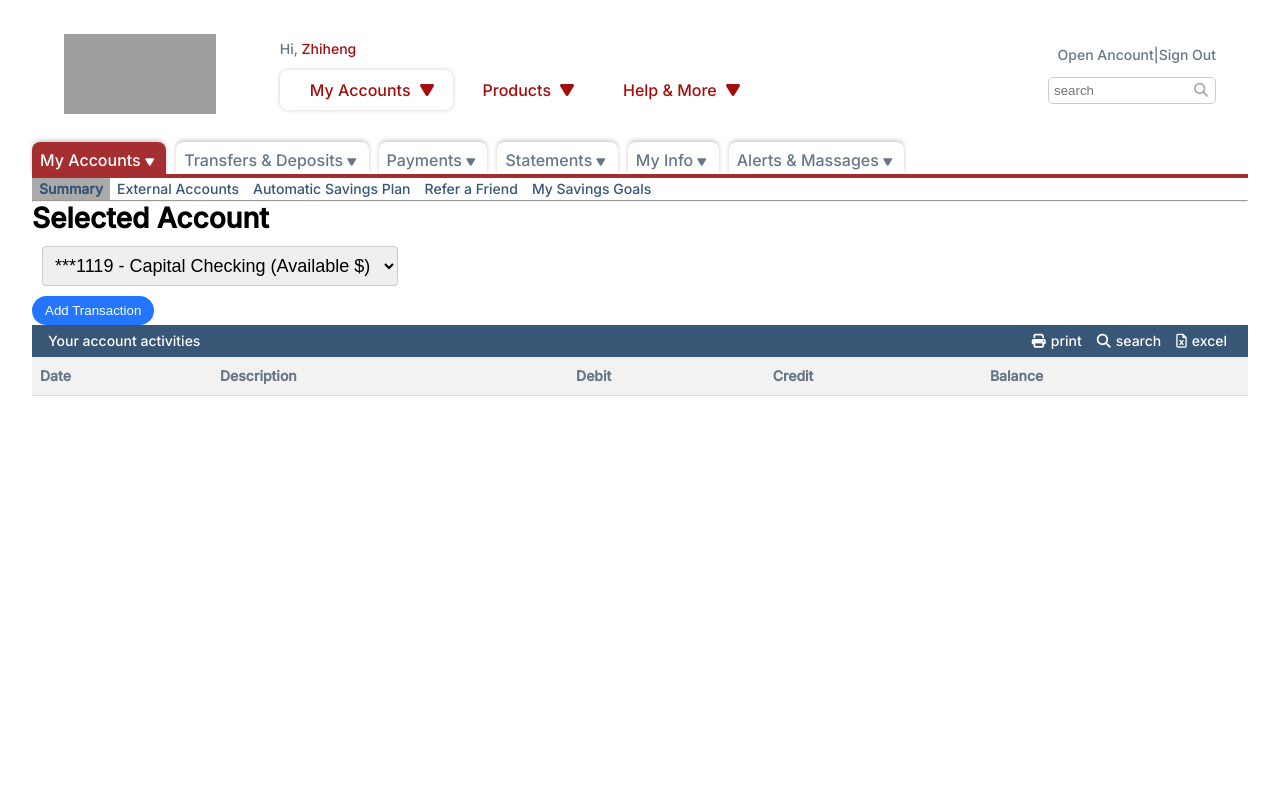
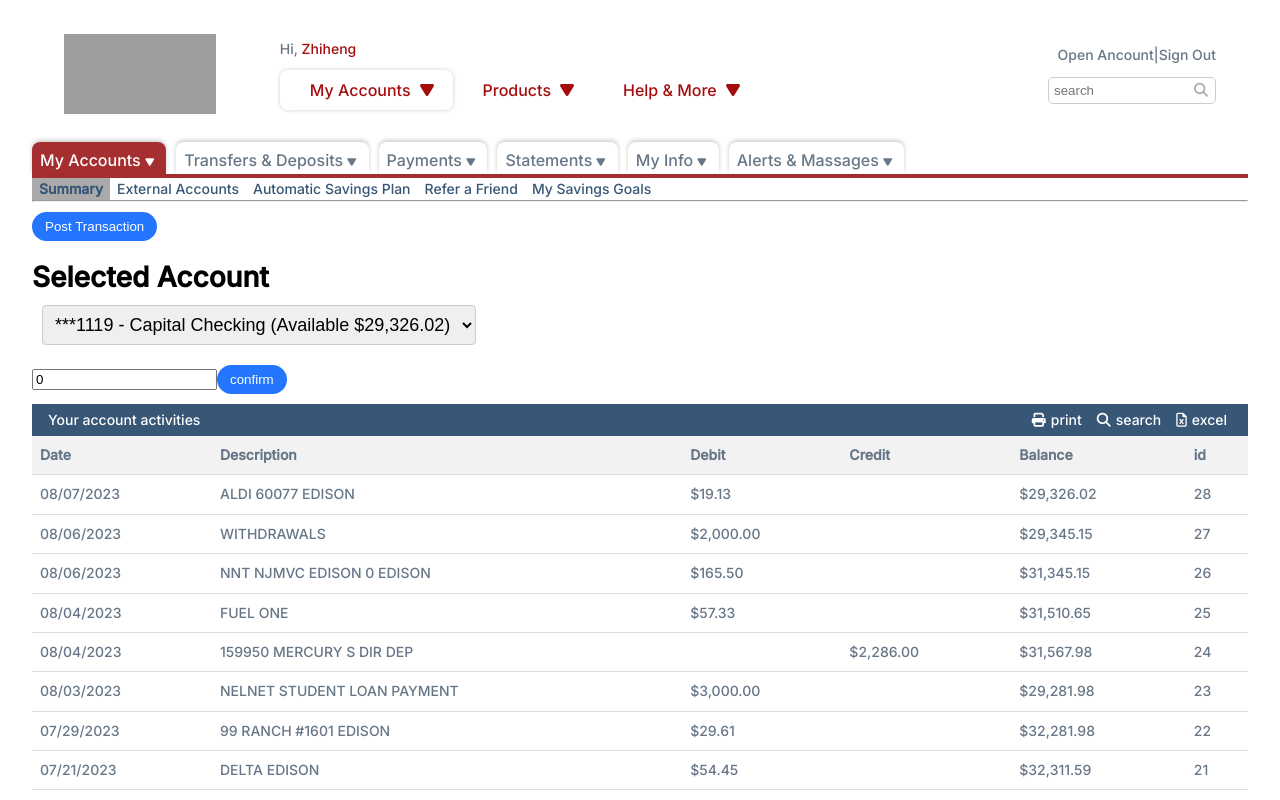
Before and after one commit to QuinnFeng/banking-static, a React (Vite) app: page / in a window 1280 px wide. Shown: the top 800 px of the page. Built offline with nearby package versions, Linux system fonts and the light colour scheme; data requests are answered from the project's data file; grey boxes are pictures that could not be loaded.

Commit message:
fixed context wrapper issue

```diff
--- a/db.json
+++ b/db.json
@@ -1,4 +1,234 @@
 {
-  "accounts": [{ "id": 0, "balance": 500 }],
-  "transactions": [{}]
+  "accounts": [
+    {
+      "id": 0,
+      "balance": 29326.019999999997
+    }
+  ],
+  "transactions": [
+    {
+      "date": "05/27/2023",
+      "description": "DDA DEPOSIT",
+      "isDeposit": true,
+      "amount": 500,
+      "balance": 500,
+      "id": 1
+    },
+    {
+      "date": "06/02/2023",
+      "description": "159950 MERCURY S DIR DEP",
+      "isDeposit": true,
+      "amount": 10000,
+      "balance": 10500,
+      "id": 2
+    },
+    {
+      "date": "06/09/2023",
+      "description": "159950 MERCURY S DIR DEP",
+      "isDeposit": true,
+      "amount": 2286,
+      "balance": 12786,
+      "id": 3
+    },
+    {
+      "date": "06/15/2023",
+      "description": "ALDI 60077 EDISON",
+      "isDeposit": false,
+      "amount": 42.84,
+      "balance": 12743.16,
+      "id": 4
+    },
+    {
+      "date": "06/15/2023",
+      "description": "199 RANCH #1601 EDISON",
+      "isDeposit": false,
+      "amount": 12.38,
+      "balance": 12730.78,
+      "id": 5
+    },
+    {
+      "date": "06/16/2023",
+      "description": "159950 MERCURY S DIR DEP",
+      "isDeposit": true,
+      "amount": 10000,
+      "balance": 22730.78,
+      "id": 6
+    },
+    {
+      "date": "06/21/2023",
+      "description": "LOWE'S #692 1345 CEN PISCAT",
+      "isDeposit": false,
+      "amount": 42.61,
+      "balance": 22688.17,
+      "id": 7
+    },
+    {
+      "date": "06/23/2023",
+      "description": "159950 MERCURY S DIR DEP",
+      "isDeposit": true,
+      "amount": 2286,
+      "balance": 24974.17,
+      "id": 8
+    },
+    {
+      "date": "06/26/2023",
+      "description": "ALDI 60077 EDISON",
+      "isDeposit": false,
+      "amount": 25.19,
+      "balance": 24948.98,
+      "id": 9
+    },
+    {
+      "date": "06/26/2023",
+      "description": "DELTA EDISON",
+      "isDeposit": false,
+      "amount": 57.02,
+      "balance": 24891.96,
+      "id": 10
+    },
+    {
+      "date": "06/28/2023",
+      "description": "Zelle To BEIHONG FENG 888-7",
+      "isDeposit": false,
+      "amount": 1000,
+      "balance": 23891.96,
+      "id": 11
+    },
+    {
+      "date": "06/30/2023",
+      "description": "159950 MERCURY S DIR DEP",
+      "isDeposit": true,
+      "amount": 7047.18,
+      "balance": 30939.14,
+      "id": 12
+    },
+    {
+      "date": "07/02/2023",
+      "description": "ALDI 60077 EDISON",
+      "isDeposit": false,
+      "amount": 21.15,
+      "balance": 30917.989999999998,
+      "id": 13
+    },
+    {
+      "date": "07/03/2023",
+      "description": "NELNET STUDENT LOAN PAYMENT",
+      "isDeposit": false,
+      "amount": 3000,
+      "balance": 27917.989999999998,
+      "id": 14
+    },
+    {
+      "date": "07/06/2023",
+      "description": "DELTA EDISON",
+      "isDeposit": false,
+      "amount": 56.85,
+      "balance": 27861.14,
+      "id": 15
+    },
+    {
+      "date": "07/07/2023",
+      "description": "159950 MERCURY S DIR DEP",
+      "isDeposit": true,
+      "amount": 2286,
+      "balance": 30147.14,
+      "id": 16
+    },
+    {
+      "date": "07/14/2023",
+      "description": "99 RANCH #1601 EDISON",
+      "isDeposit": false,
+      "amount": 15.6,
+      "balance": 30131.54,
+      "id": 17
+    },
+    {
+      "date": "07/15/2023",
+      "description": "ALDI 60077 EDISON",
+      "isDeposit": false,
+      "amount": 24.22,
+      "balance": 30107.32,
+      "id": 18
+    },
+    {
+      "date": "07/21/2023",
+      "description": "159950 MERCURY S DIR DEP",
+      "isDeposit": true,
+      "amount": 2286,
+      "balance": 32393.32,
+      "id": 19
+    },
+    {
+      "date": "07/21/2023",
+      "description": "ALDI 60077 EDISON",
+      "isDeposit": false,
+      "amount": 27.28,
+      "balance": 32366.04,
+      "id": 20
+    },
+    {
+      "date": "07/21/2023",
+      "description": "DELTA EDISON",
+      "isDeposit": false,
+      "amount": 54.45,
+      "balance": 32311.59,
+      "id": 21
+    },
+    {
+      "date": "07/29/2023",
+      "description": "99 RANCH #1601 EDISON",
+      "isDeposit": false,
+      "amount": 29.61,
+      "balance": 32281.98,
+      "id": 22
+    },
+    {
+      "date": "08/03/2023",
+      "description": "NELNET STUDENT LOAN PAYMENT",
+      "isDeposit": false,
+      "amount": 3000,
+      "balance": 29281.98,
+      "id": 23
+    },
+    {
+      "date": "08/04/2023",
+      "description": "159950 MERCURY S DIR DEP",
+      "isDeposit": true,
+      "amount": 2286,
+      "balance": 31567.98,
+      "id": 24
+    },
+    {
+      "date": "08/04/2023",
+      "description": "FUEL ONE",
+      "isDeposit": false,
+      "amount": 57.33,
+      "balance": 31510.649999999998,
+      "id": 25
+    },
+    {
+      "date": "08/06/2023",
+      "description": "NNT NJMVC EDISON 0 EDISON",
+      "isDeposit": false,
+      "amount": 165.5,
+      "balance": 31345.149999999998,
+      "id": 26
+    },
+    {
+      "date": "08/06/2023",
+      "description": "WITHDRAWALS",
+      "isDeposit": false,
+      "amount": 2000,
+      "balance": 29345.149999999998,
+      "id": 27
+    },
+    {
+      "date": "08/07/2023",
+      "description": "ALDI 60077 EDISON",
+      "isDeposit": false,
+      "amount": 19.13,
+      "balance": 29326.019999999997,
+      "id": 28
+    }
+  ]
 }
--- a/src/App.css
+++ b/src/App.css
@@ -107,6 +107,7 @@ img {
   padding: 0.375rem 0.75rem;
   border-radius: var(--size-30);
   transition: ease-in-out 0.3s;
+  margin: var(--size-10) 0;
 }
 
 .btn-white {
--- a/src/App.tsx
+++ b/src/App.tsx
@@ -6,12 +6,15 @@ import { Navigations } from "./components/navigation";
 import { Transactions } from "./components/transactions";
 import { Balance } from "./components/balance";
 import { transactionRequests } from "./api";
+import { TransactionProvider } from "./components/TransactionProvider";
+import { AddTransaction } from "./components/addTransaction";
+import { descriptions } from "./util/const";
 
 function App() {
   const [page, setPage] = useState("My Accounts");
   const [category, setCategory] = useState("My Accounts");
   const [type, setType] = useState("Summary");
-
+  const [isCreate, setIsCreate] = useState(false);
 
   return (
     <>
@@ -25,10 +28,29 @@ function App() {
         type={type}
         setType={setType}
       />
-      <section className="activities container">
-        <Balance />
-        <Transactions />
-      </section>
+      <button
+        className="btn"
+        onClick={() => setIsCreate(!isCreate)}
+      >
+        {isCreate ? "Home" : "Post Transaction"}
+      </button>
+      <TransactionProvider>
+        {isCreate ? (
+          <section>
+            <AddTransaction />
+          </section>
+        ) : (
+          <section className="activities container">
+            <Balance />
+            <Transactions />
+          </section>
+        )}
+      </TransactionProvider>
+      <datalist id="descriptions">
+        {descriptions.map((description) => (
+          <option key={description}>{description}</option>
+        ))}
+      </datalist>
     </>
   );
 }
--- a/src/api.ts
+++ b/src/api.ts
@@ -9,16 +9,21 @@ const getAllTransactions = () => {
   return fetch(`${baseUrl}/transactions`).then((data) => data.json());
 };
 
+const getTransactionById = (id: number):Promise<transaction> => {
+  return fetch(`${baseUrl}/transactions/${id}`).then((data) => data.json());
+};
+
 const postTransaction = ({
   date,
   description,
   isDeposit,
   amount,
+  balance
 }: Partial<transaction>) => {
   return fetch(`${baseUrl}/transactions`, {
     method: "POST",
     headers,
-    body: JSON.stringify({ date, description, isDeposit, amount }),
+    body: JSON.stringify({ date, description, isDeposit, amount,balance}),
   }).then((data) => data.json());
 };
 
@@ -52,4 +57,5 @@ export const transactionRequests = {
   postTransaction,
   getAccountBalance,
   updateAccountBalance,
+  getTransactionById
 };
--- a/src/components/TransactionProvider.tsx
+++ b/src/components/TransactionProvider.tsx
@@ -15,12 +15,13 @@ type TransactionContextType = {
   setIsLoading: (isLoading: boolean) => void;
   balance: number;
   setBalance: (balance: number) => void;
-  postTransaction: (
+  createTransaction: (
     date: string,
     description: string,
     isDeposit: boolean,
     amount: number
   ) => void;
+  deleteTransaction: (id: number) => void;
 };
 
 const TransactionContext = createContext<TransactionContextType>(
@@ -40,33 +41,36 @@ export const TransactionProvider = ({ children }: { children: ReactNode }) => {
   const fetchTransactions = () => {
     transactionRequests
       .getAllTransactions()
-      .then((transactions: Array<transaction>) => setTransactions(transactions))
+      .then((transactions: Array<transaction>) => setTransactions(transactions.reverse()))
       .catch((error) => console.error("Error fetching data:", error));
   };
 
   const fetchAccountBalance = () => {
     transactionRequests
       .getAccountBalance(0)
-      .then((b) => setBalance(b))
+      .then((b) => {
+        setBalance(b);
+      })
       .catch((error) => console.error("Error fetching balance:", error));
   };
 
-  const postTransaction = (
+  const createTransaction = (
     date: string,
     description: string,
     isDeposit: boolean,
     amount: number
   ) => {
-    const transaction: Partial<transaction> = {
+    const nextBalance = isDeposit ? balance + amount : balance - amount;
+    const nextTransaction: Partial<transaction> = {
       date,
       description,
       isDeposit,
       amount,
+      balance: nextBalance,
     };
     setIsLoading(true);
-    const nextBalance = isDeposit ? balance + amount : balance - amount;
     transactionRequests
-      .postTransaction(transaction)
+      .postTransaction(nextTransaction)
       .then(() =>
         transactionRequests.updateAccountBalance(0, { balance: nextBalance })
       )
@@ -74,9 +78,26 @@ export const TransactionProvider = ({ children }: { children: ReactNode }) => {
       .catch((error) => console.error(error))
       .finally(() => {
         setIsLoading(false);
+        fetchTransactions();
+        fetchAccountBalance();
       });
-    fetchTransactions();
-    fetchAccountBalance();
+  };
+
+  const deleteTransaction = async (id: number) => {
+    const trans = await transactionRequests.getTransactionById(id);
+    const { amount, isDeposit } = trans;
+    const nextBalance = isDeposit ? balance - amount : balance + amount;
+    transactionRequests
+      .deleteTransactionRequest(id)
+      .then(() =>
+        transactionRequests.updateAccountBalance(0, { balance: nextBalance })
+      )
+      .then(() => () => toast.success(`deleted transaction #${id}`))
+      .catch((error) => console.log(error))
+      .finally(() => {
+        fetchTransactions();
+        fetchAccountBalance();
+      });
   };
 
   return (
@@ -87,7 +108,8 @@ export const TransactionProvider = ({ children }: { children: ReactNode }) => {
         setIsLoading,
         balance,
         setBalance,
-        postTransaction,
+        createTransaction,
+        deleteTransaction,
       }}
     >
       {children}
--- a/src/components/addTransaction.tsx
+++ b/src/components/addTransaction.tsx
@@ -1,30 +1,33 @@
-import { FormEvent, useState } from "react";
+import { ChangeEvent, FormEvent, useState } from "react";
 import { useTransactions } from "./TransactionProvider";
-import { Link } from "react-router-dom";
 
 export const AddTransaction = () => {
   const [isDeposit, setIsDeposit] = useState(false);
   const [amount, setAmount] = useState(0);
   const [date, setDate] = useState("");
+  const [formattedDate, setFormattedDate] = useState("");
   const [description, setDescription] = useState("");
-  const { isLoading, postTransaction, balance } = useTransactions();
+  const { isLoading, createTransaction } = useTransactions();
 
   const formSubmitHandler = (e: FormEvent<HTMLFormElement>) => {
     e.preventDefault();
-    postTransaction(
-      date,
-      description,
-      isDeposit,
-      amount
-    );
+    createTransaction(formattedDate, description, isDeposit, amount);
     resetValues();
   };
 
   const resetValues = () => {
     setIsDeposit(false);
     setAmount(0);
-    setDate("");
     setDescription("");
+    setFormattedDate("");
+  };
+
+  const handleDateChange = (e: ChangeEvent<HTMLInputElement>) => {
+    const selectedDate = e.target.value;
+    const [year, month, day] = selectedDate.split("-");
+    const formatted = `${month}/${day}/${year}`;
+    setDate(selectedDate);
+    setFormattedDate(formatted);
   };
 
   return (
@@ -32,49 +35,59 @@ export const AddTransaction = () => {
       <section className="">
         <form
           action=""
+          id="add-transaction"
           onSubmit={(e) => formSubmitHandler(e)}
-          id="add-transaction"
         >
+          <div>
+            <label htmlFor="amount">Amount: </label>
             <input
+              id="amount"
               type="number"
               value={amount}
-            onChange={(e) => setAmount(+e.target.value)}
+              onChange={(e) => {
+                setAmount(+e.target.value);
+              }}
               disabled={isLoading}
             />
+          </div>
+          <div>
+            <label htmlFor="description">Description: </label>
             <input
+              id="description"
               type="text"
               value={description}
               onChange={(e) => setDescription(e.target.value)}
               disabled={isLoading}
+              list={"descriptions"}
             />
+          </div>
           <div>
-            <label htmlFor="datePicker">Select a Date:</label>
+            <label htmlFor="datePicker">Select a Date: </label>
             <input
               type="date"
               id="datePicker"
               value={date}
-              onChange={(e) => setDate(e.target.value)}
+              onChange={handleDateChange}
               disabled={isLoading}
             />
-            <p>Selected Date: {date}</p>
           </div>
           <div>
             <label>
               <input
+                id="deposit"
                 type="checkbox"
                 checked={isDeposit}
                 onChange={() => setIsDeposit(!isDeposit)}
                 disabled={isLoading}
               />
-              Is Deposit?
+              &emsp;Is Deposit?
             </label>
           </div>
+          <input
+            type="submit"
+            value="submit"
+          />
         </form>
-        <div className="links-container">
-          <Link to="/">
-            <button className="btn">Home</button>
-          </Link>
-        </div>
       </section>
     </>
   );
--- a/src/components/balance.tsx
+++ b/src/components/balance.tsx
@@ -1,6 +1,7 @@
 import { Link } from "react-router-dom";
 import { useTransactions } from "./TransactionProvider";
 import { ChangeEvent, useState } from "react";
+import { formatNumber } from "../util/util";
 
 export const Balance = () => {
   const { balance } = useTransactions();
@@ -11,26 +12,19 @@ export const Balance = () => {
 
   return (
     <>
-      <div className="container">
+      <div className="container balance">
         <h2>Selected Account</h2>
         <select
           value={selectedOptionValue}
           onChange={handleOptionChange}
         >
           <option value="option1">
-            ***1119 - Capital Checking (Available ${balance})
+            ***1119 - Capital Checking (Available ${formatNumber(balance)})
           </option>
           <option value="option2">
-            ***1218 - Capital Checking (Available ${balance})
+            ***1218 - Capital Checking (Available ${formatNumber(6512.18)})
           </option>
         </select>
-        <p>{balance}</p>
-      </div>
-
-      <div className="links-container">
-        <Link to="/addTransaction">
-          <button className="btn">Add Transaction</button>
-        </Link>
       </div>
     </>
   );
--- a/src/components/transactions.tsx
+++ b/src/components/transactions.tsx
@@ -1,10 +1,29 @@
+import { useState } from "react";
 import { useTransactions } from "./TransactionProvider";
+import { formatNumber } from "../util/util";
 
 export const Transactions = () => {
-  const { transactions } = useTransactions();
+  const [tid, setTid] = useState(0);
+  const { transactions, deleteTransaction } = useTransactions();
 
   return (
     <>
+      <div className="delete-transaction">
+        <input
+          type="number"
+          value={tid}
+          onChange={(e) => setTid(+e.target.value)}
+        />
+        <button
+          className="btn"
+          onClick={() => {
+            deleteTransaction(tid);
+            setTid(0);
+          }}
+        >
+          confirm
+        </button>
+      </div>
       <section className="summary">
         <div className="access">
           <p>Your account activities</p>
@@ -27,17 +46,21 @@ export const Transactions = () => {
                 <th>Debit</th>
                 <th>Credit</th>
                 <th>Balance</th>
+                <th>id</th>
               </tr>
             </thead>
-            {/* <tbody>
-                {transactions.map((t) => <tr key={t.id}>
+            <tbody>
+              {transactions.map((t) => (
+                <tr key={t.id}>
+                  <td>{t.date}</td>
                   <td>{t.description}</td>
-                  <td>{t.description}</td>
-                  <td>{t.isDeposit ? "" : t.amount}</td>
-                  <td>{t.isDeposit ? t.amount : ""}</td>
-                  <td>{ t.balance}</td>
-                </tr>)}
-              </tbody> */}
+                  <td>{t.isDeposit ? "" : "$" + formatNumber(t.amount)}</td>
+                  <td>{t.isDeposit ? "$" + formatNumber(t.amount) : ""}</td>
+                  <td>{"$" + formatNumber(t.balance)}</td>
+                  <td>{t.id}</td>
+                </tr>
+              ))}
+            </tbody>
           </table>
         </div>
       </section>
--- a/src/index.css
+++ b/src/index.css
@@ -177,6 +177,10 @@ nav ul li.active {
   margin: 0 5px;
 }
 
+.balance {
+  margin-top: 10px;
+}
+
 select {
   padding: 8px;
   border: 1px solid #ccc;
@@ -198,7 +202,6 @@ select::after {
   pointer-events: none; /* Ensure arrow does not interfere with select */
 }
 
-/* Style select dropdown options */
 select option {
   background-color: white;
   color: black;
@@ -208,6 +211,7 @@ table {
   width: 100%;
   border-collapse: collapse;
 }
+
 th,
 td {
   padding: 8px;
@@ -222,8 +226,3 @@ th {
 tbody tr:last-child td {
   border-bottom: none;
 }
-
-/* tbody tr:nth-child(2n){
-    background-color: #ccc;
-    color: white;
-} */
--- a/src/types.ts
+++ b/src/types.ts
@@ -1,12 +1,13 @@
-export interface transaction{
+export interface transaction {
   id?: number;
   isDeposit: boolean;
   amount: number;
   date: string;
   description: string;
+  balance: number;
 }
 
-export interface account{
+export interface account {
   id?: number;
   balance: number;
 }
--- /dev/null
+++ b/src/util/const.ts
@@ -0,0 +1,11 @@
+export const descriptions = [
+  "ALDI 60077 EDISON",
+  "159950 MERCURY S DIR DEP",
+  "99 RANCH #1601 EDISON",
+  "DELTA EDISON",
+  "NELNET STUDENT LOAN PAYMENT",
+  "FUEL ONE",
+  "WAL-MART #5201 EDISON NJ",
+  "COSTCO WHSE #11 NORTH",
+  "Zelle To YINGHAO FENG 888-797-7711",
+];
--- /dev/null
+++ b/src/util/util.ts
@@ -0,0 +1,3 @@
+export const formatNumber = (n: number) => {
+  return n.toLocaleString("en-US", { minimumFractionDigits: 2 });
+};
```
Lines whose indentation alone changed are shown as unchanged.
